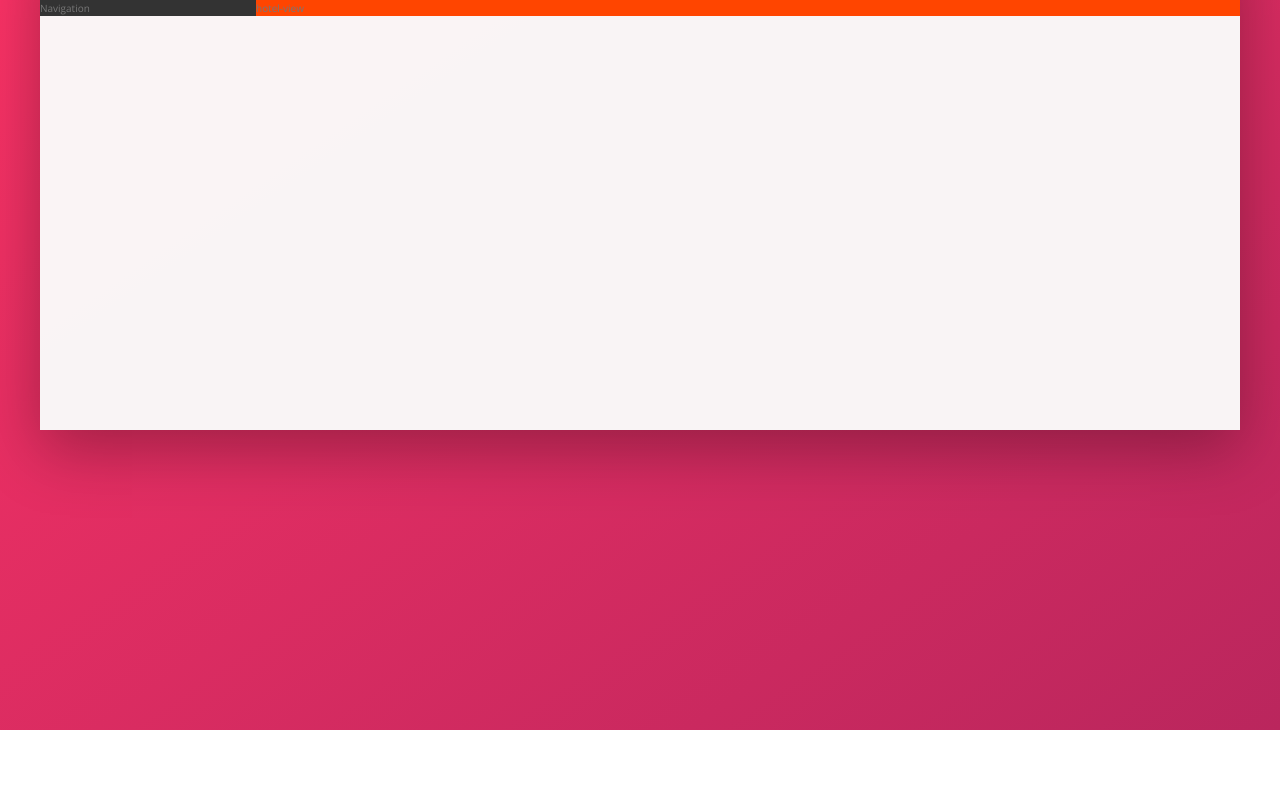
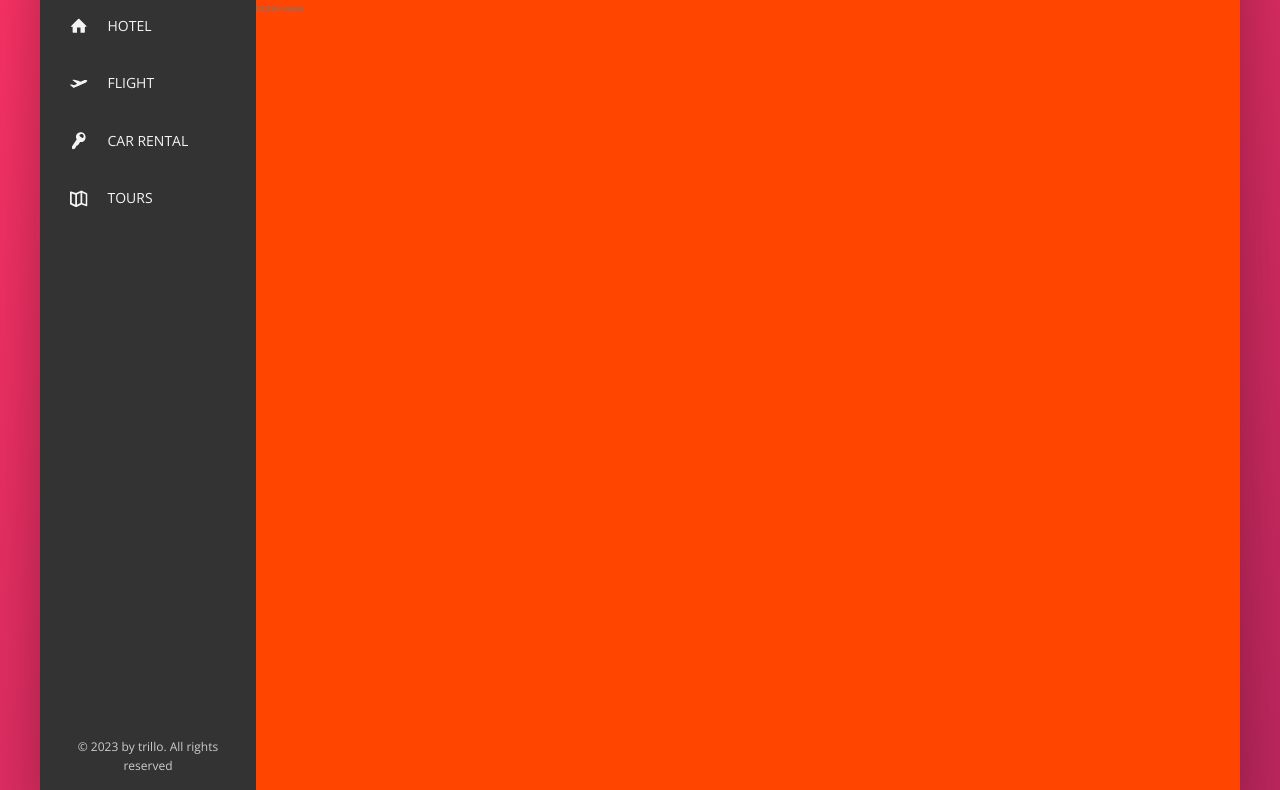
Before and after one commit to Vipul-7/Trillo--Master-CSS_flexBox-project, a website: page index.html in a window 1280 px wide. Shown: the part 150-940 px from the top of the page. Before the commit the page ends 880 px from the top, so only its background shows below. Drawn offline with nearby package versions, Linux system fonts and the light colour scheme.

Commit message:
Learned animation using transform animations

```diff
--- a/index.html
+++ b/index.html
@@ -51,12 +51,50 @@
               alt=""
               class="user-nav__user-photo"
             />
-            <span class="user-nav__user-name">Jonas</span>
+            <span class="user-nav__user-name">Vipul</span>
           </div>
         </nav>
       </header>
+
       <div class="content">
-        <nav class="sidebar">Navigation</nav>
+        <nav class="sidebar">
+          <ul class="side-nav">
+            <li class="side-nav__item side-nav__item--active">
+              <a href="#" class="side-nav__link">
+                <svg class="side-nav__icon">
+                  <use href="img/sprite.svg#icon-home" />
+                </svg>
+                <span>Hotel</span>
+              </a>
+            </li>
+            <li class="side-nav__item">
+              <a href="#" class="side-nav__link">
+                <svg class="side-nav__icon">
+                  <use href="img/sprite.svg#icon-aircraft-take-off" />
+                </svg>
+                <span>Flight</span>
+              </a>
+            </li>
+            <li class="side-nav__item">
+              <a href="#" class="side-nav__link">
+                <svg class="side-nav__icon">
+                  <use href="img/sprite.svg#icon-key" />
+                </svg>
+                <span>Car rental</span>
+              </a>
+            </li>
+            <li class="side-nav__item">
+              <a href="#" class="side-nav__link">
+                <svg class="side-nav__icon">
+                  <use href="img/sprite.svg#icon-map" />
+                </svg>
+                <span>Tours</span>
+              </a>
+            </li>
+          </ul>
+
+          <div class="legal">&copy; 2023 by trillo. All rights reserved</div>
+        </nav>
         <main class="hotel-view">hotel-view</main>
       </div>
     </div>
--- a/sass/_components.scss
+++ b/sass/_components.scss
@@ -44,7 +44,7 @@
     background-color: var(--color-grey-light-2);
 
     &:focus {
-      outline: nonde;
+      outline: none;
     }
 
     &:active {
@@ -112,7 +112,72 @@
 
   &__user-photo {
     height: 3.75rem;
-    border-radius: 50%;
+    border-radius: 100px;
     margin-right: 1rem;
   }
 }
+
+//////////////////////////////////////
+/// SIde Navigation
+
+.side-nav {
+  font-size: 1.4rem;
+  list-style: none;
+
+  &__item {
+    position: relative;
+
+    &:not(:last-child) {
+      margin-bottom: 0.5rem;
+    }
+  }
+
+  &__item::before {
+    content: "";
+    width: 3px;
+    height: 100%;
+
+    position: absolute;
+    top: 0;
+    left: 0;
+    background-color: var(--color-primary);
+
+    transform: scaleY(0);
+    transform-origin: center;
+    transition: transform 0.2s, width 0.4s cubic-bezier(1, 0, 0, 1) 0.2s;
+  }
+
+  &__item:hover::before,
+  &_item--active::before {
+    transform: scaleY(1);
+    width: 100%;
+  }
+
+  &__link:link,
+  &__link:visited {
+    color: var(--color-grey-light-1);
+    text-decoration: none;
+    text-transform: uppercase;
+    display: block;
+    padding: 1.5rem 3rem;
+    position: relative;
+    z-index: 10;
+
+    display: flex;
+    align-items: center;
+  }
+
+  &__icon {
+    height: 1.75rem;
+    width: 1.75rem;
+    margin-right: 2rem;
+    fill: currentColor;
+  }
+}
+
+.legal {
+  font-size: 1.2rem;
+  color: var(--color-grey-light-4);
+  padding: 2.5rem;
+  text-align: center;
+}
--- a/sass/_layout.scss
+++ b/sass/_layout.scss
@@ -25,10 +25,15 @@
 .sidebar {
   background-color: var(--color-grey-dark-1);
   flex: 0 0 18%;
+
+  display: flex;
+  flex-direction: column;
+  justify-content: space-between;
 }
 
 .hotel-view {
   background-color: #fff;
   background-color: orangered;
+  height: 80rem;
   flex: 1;
 }
```
Also changed, not shown: css/style.css, img/user.jpg.
